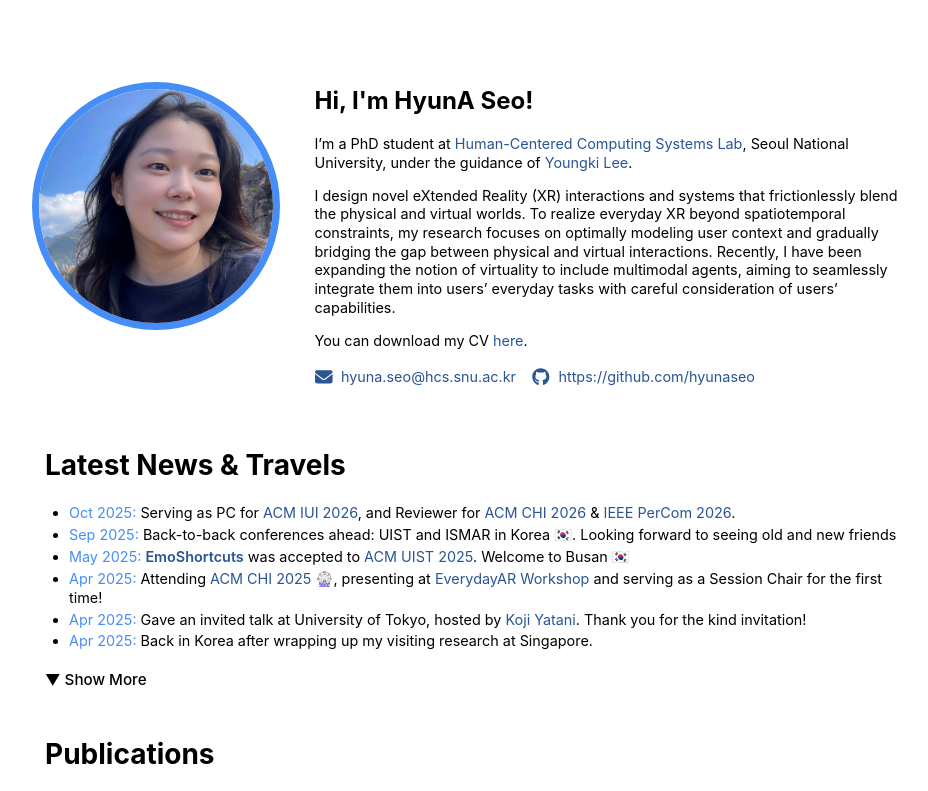
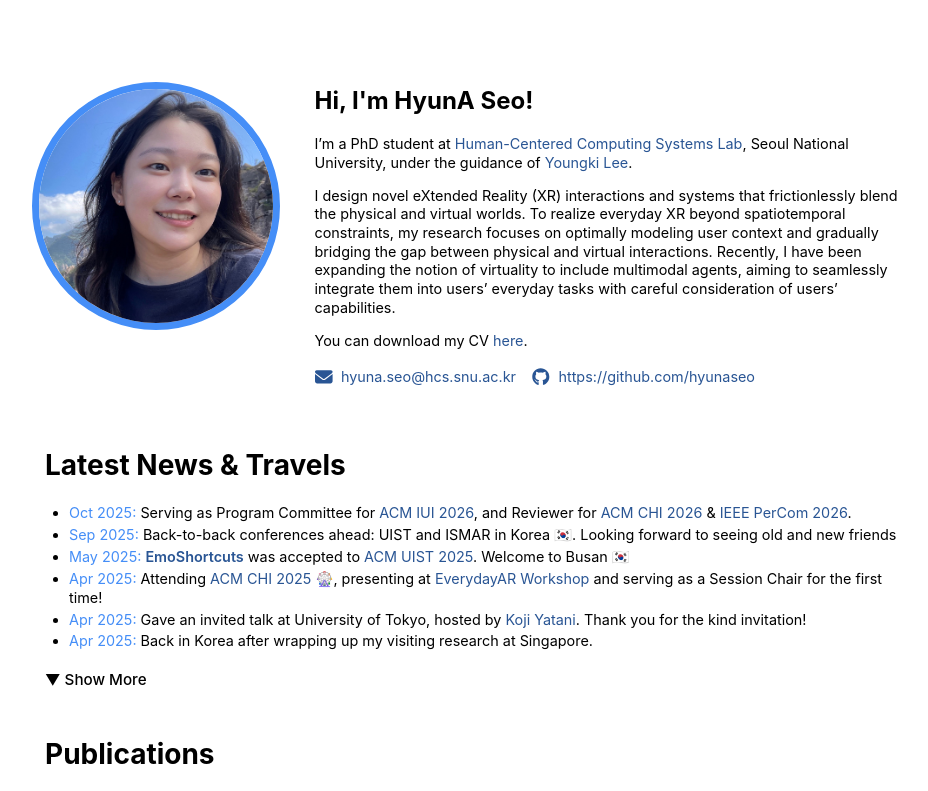
Before and after one commit to hyunaseo/hyunaseo.github.io, a React (Create React App) app: page / in a window 1280 px wide. Shown: the top 791 px of the page, without its empty margins (167-1095 px from the left). Built offline with nearby package versions, Linux system fonts and the light colour scheme.

Commit message:
Update news

```diff
--- a/src/App.js
+++ b/src/App.js
@@ -8,7 +8,7 @@ function App() {
   const [showAllNews, setShowAllNews] = useState(false);
 
   const newsItems = [
-    { date: 'Oct 2025', content: <>Serving as PC for <a href="https://iui.acm.org/2026/" target="_blank" rel="noopener noreferrer">ACM IUI 2026</a>, and Reviewer for <a href="https://chi2026.acm.org/" target="_blank" rel="noopener noreferrer">ACM CHI 2026</a> & <a href="https://percom.org/" target="_blank" rel="noopener noreferrer">IEEE PerCom 2026</a>.</> },
+    { date: 'Oct 2025', content: <>Serving as Program Committee for <a href="https://iui.acm.org/2026/" target="_blank" rel="noopener noreferrer">ACM IUI 2026</a>, and Reviewer for <a href="https://chi2026.acm.org/" target="_blank" rel="noopener noreferrer">ACM CHI 2026</a> & <a href="https://percom.org/" target="_blank" rel="noopener noreferrer">IEEE PerCom 2026</a>.</> },
     { date: 'Sep 2025', content: <>Back-to-back conferences ahead: UIST and ISMAR in Korea 🇰🇷. Looking forward to seeing old and new friends</> },
     { date: 'May 2025', content: <><span className="semibold"><a href="https://doi.org/10.1145/3746059.3747656" target="_blank" rel="noopener noreferrer">EmoShortcuts</a></span> was accepted to  <a href="https://uist.acm.org/2025/" target="_blank" rel="noopener noreferrer">ACM UIST 2025</a>. Welcome to Busan 🇰🇷</> },
     { date: 'Apr 2025', content: <>Attending <a href="https://chi2025.acm.org/" target="_blank" rel="noopener noreferrer">ACM CHI 2025</a> 🎡, presenting at <a href="https://xr-and-ai.github.io/" target="_blank" rel="noopener noreferrer">EverydayAR Workshop</a> and serving as a Session Chair for the first time!</> },
```
